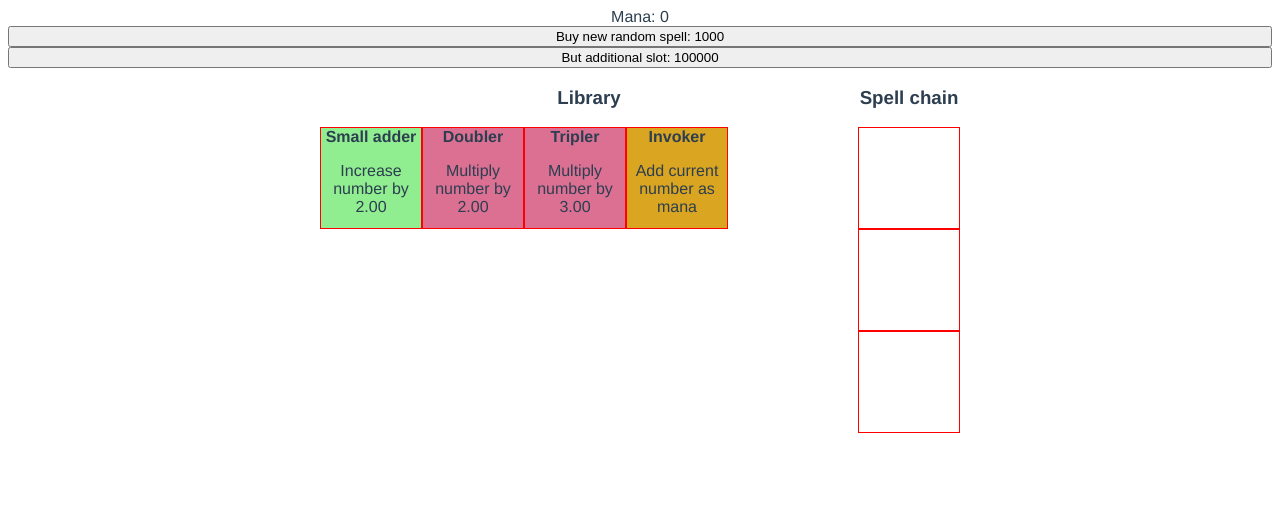
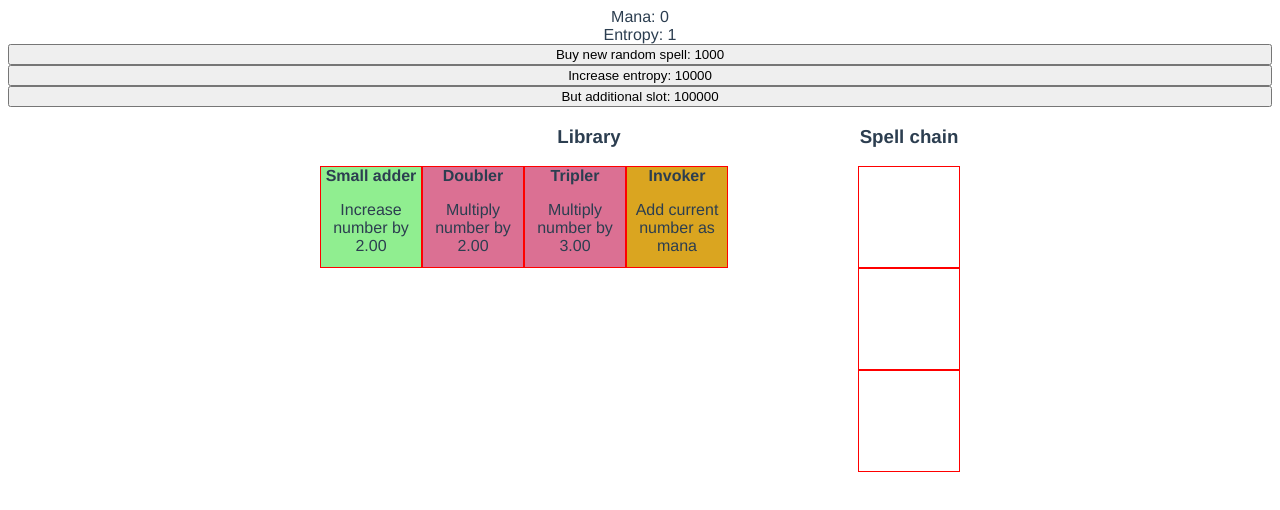
Before and after one commit to NessaTeal/idle-spell-chain, a Vue app: page / in a window 1280 px wide. Shown: the top 510 px of the page. Built offline with nearby package versions, Linux system fonts and the light colour scheme.

Commit message:
Add entropy

```diff
--- /dev/null
+++ b/src/classes/effects/EffectFactory.ts
@@ -0,0 +1,16 @@
+import store from "@/store";
+import { Addition, Multiply } from ".";
+import Effect from "./Effect";
+
+export default class EffectFactory {
+  static generateEffect(): Effect {
+    const variedEntropy = store.state.entropy * (1 + Math.random() / 10);
+    const random = Math.random();
+
+    if (random <= 0.5) {
+      return new Multiply(1.1 + variedEntropy / 20);
+    } else {
+      return new Addition(1 + variedEntropy);
+    }
+  }
+}
--- a/src/classes/spells/SpellFactory.ts
+++ b/src/classes/spells/SpellFactory.ts
@@ -1,15 +1,9 @@
 import Spell from "./Spell";
-import { Multiply, Addition } from "../effects";
+import EffectFactory from "../effects/EffectFactory";
 
 export default class SpellFactory {
   static generateSpell(): Spell {
-    const random = Math.random();
-    if (random < 0.5) {
-      const secondRandom = Math.random() * 5 + 1;
-      return new Spell("Multiplier", new Multiply(secondRandom));
-    } else {
-      const secondRandom = Math.random() * 49 + 1;
-      return new Spell("Adder", new Addition(secondRandom));
-    }
+    const effect = EffectFactory.generateEffect();
+    return new Spell("New spell", effect);
   }
 }
--- a/src/components/Library.vue
+++ b/src/components/Library.vue
@@ -1,7 +1,9 @@
 <template>
   <div class="outer-container">
     <div>Mana: {{ Math.floor(mana) }}</div>
+    <div>Entropy: {{ entropy }}</div>
     <button @click="buyNewSpell">Buy new random spell: 1000</button>
+    <button @click="increaseEntropy">Increase entropy: 10000</button>
     <button @click="buyNewSlot">But additional slot: 100000</button>
     <div class="inner-container">
       <div class="left">
@@ -49,12 +51,20 @@ export default class Library extends Vue {
     return this.$store.state.mana;
   }
 
+  get entropy() {
+    return this.$store.state.entropy;
+  }
+
   buyNewSpell() {
     this.$store.commit("buyNewSpell");
   }
 
   buyNewSlot() {
     this.$store.commit("buyNewSlot");
+  }
+
+  increaseEntropy() {
+    this.$store.commit("increaseEntropy");
   }
 }
 </script>
--- a/src/store/index.ts
+++ b/src/store/index.ts
@@ -16,6 +16,7 @@ export default new Vuex.Store({
       new Spell("Invoker", new Invoke())
     ],
     mana: 0,
+    entropy: 1,
     chain: new Chain(),
     dropzones: new Array<Element>()
   },
@@ -67,6 +68,14 @@ export default new Vuex.Store({
       state.mana -= 100000;
 
       state.chain.spells.length++;
+    },
+    increaseEntropy(state) {
+      if (state.mana < 10000) {
+        return;
+      }
+
+      state.mana -= 10000;
+      state.entropy++;
     }
   },
   actions: {},
```
